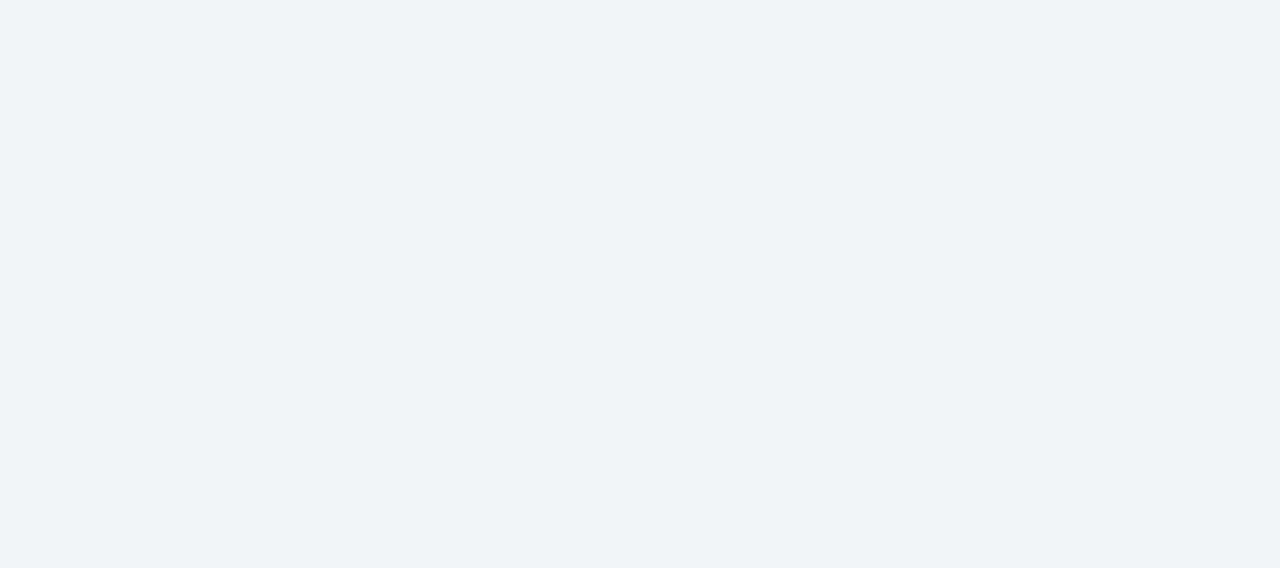
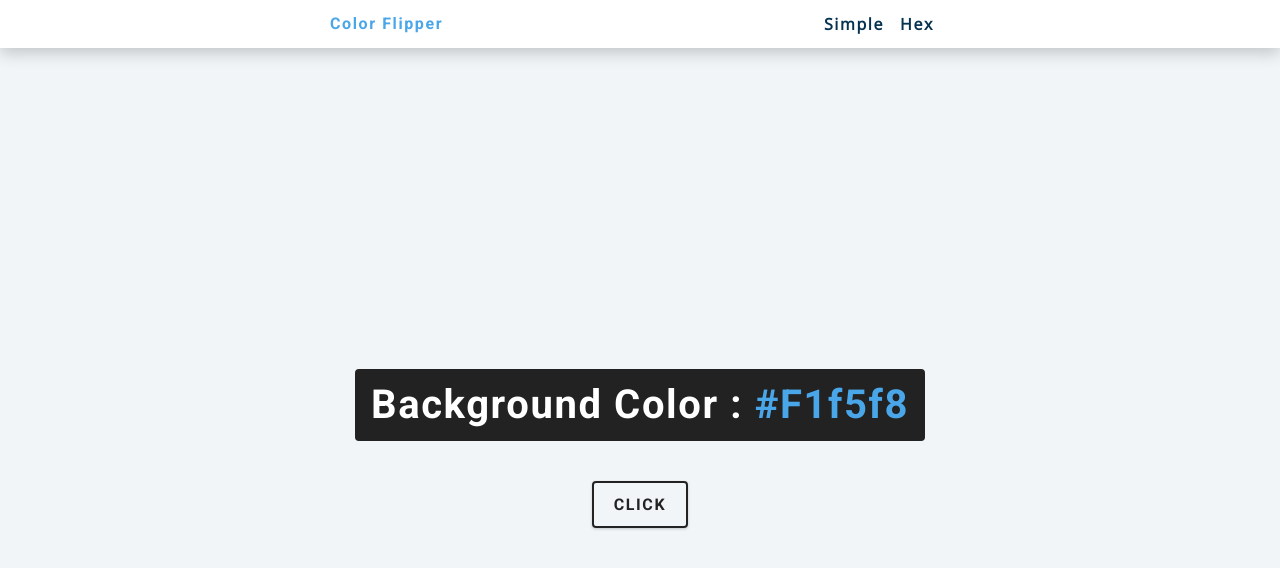
Before and after one commit to gom-kery/renewal_mp, a plain HTML site: page taps/hex.html in a window 1280 px wide. Drawn offline with nearby package versions, Linux system fonts and the light colour scheme.

Commit message:
Update hex.html

```diff
--- a/taps/hex.html
+++ b/taps/hex.html
@@ -2,7 +2,7 @@
 <html lang="en">
     <head>
         <meta charset="UTF-8" />
-        <meta name="viewport" content="width=divice-width, initial-scale=1.0" />
+        <meta name="viewport" content="width=device-width, initial-scale=1.0" />
         <title>Taps + color flipper</title>
 
         <!-- Styles -->
@@ -10,6 +10,25 @@
     </head>
 
     <body>
+        <nav>
+            <div class="nav-center">
+                <h4>Color flipper</h4>
+                <ul class="nav-links">
+                    <li><a href="taps.html">simple</a></li>
+                    <li><a href="hex.html">hex</a></li>
+                </ul>
+            </div>
+        </nav>
+
+        <main>
+            <div class="container">
+                <h2>background color : <span class="color">#f1f5f8</span></h2>
+                <button class="btn btn-hero" id="btn">CLICK</button>
+            </div>
+        </main>
+
+        <!-- Javascript -->
+        <script src="hex.js"></script>
 
     </body>
 </html>
```
